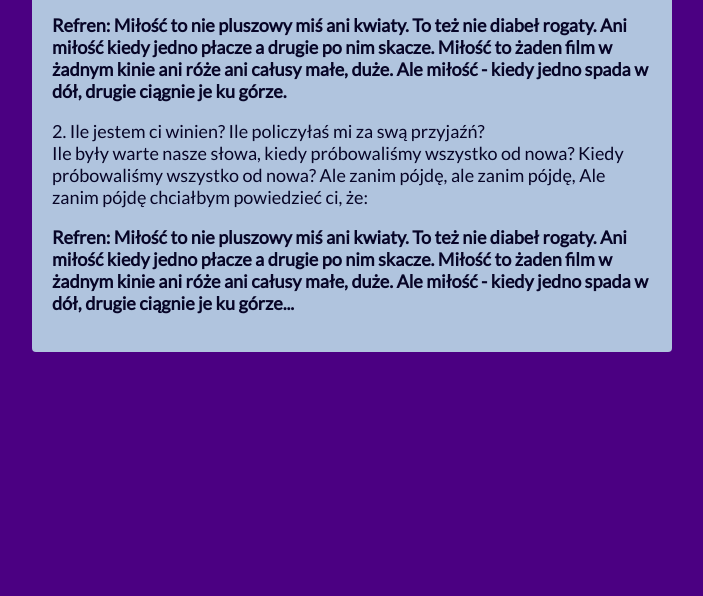
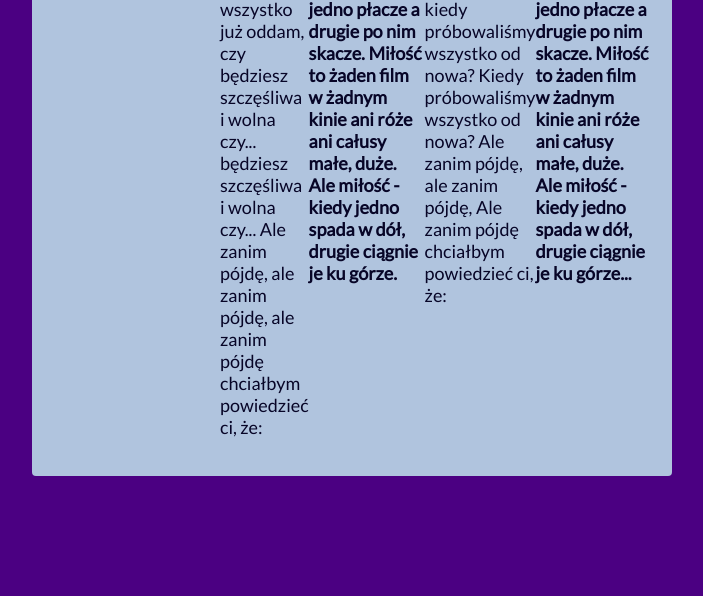
Before and after one commit to paulke43/learning-git-2, a website: page index.html in a window 1280 px wide. Shown: the part 204-800 px from the top of the page, without its empty margins (288-991 px from the left). Drawn offline with Linux system fonts and the light colour scheme.

Commit message:
task-5-finished

```diff
--- /dev/null
+++ b/komendy.txt
@@ -0,0 +1 @@
+node_modules/.bin/autoprefixer-cli -o main.prefixed.css style.css node_modules/.bin/nu-html-checker *.html
--- /dev/null
+++ b/main.prefixed.css
@@ -0,0 +1,33 @@
+@import url("https://fonts.googleapis.com/css?family=Lato");
+body {
+  background-color: indigo;
+  font-family: 'Lato', sans-serif; }
+
+.container {
+  background-color: lightsteelblue;
+  padding: 20px;
+  max-width: 600px;
+  margin: 0 auto;
+  margin-top: 10px;
+  border-radius: 4px;
+  display: -webkit-box;
+  display: -ms-flexbox;
+  display: flex; }
+
+h1 {
+  text-align: center;
+  text-transform: uppercase;
+  color: navy;
+  text-shadow: 2px 2px 2px #969696; }
+
+p {
+  font-size: 18px;
+  color: #070527; }
+
+.refren {
+  font-weight: bold; }
+
+.title {
+  font-weight: bold; }
+
+/*# sourceMappingURL=main.prefixed.css.map */
--- a/style.css
+++ b/style.css
@@ -9,7 +9,8 @@ body {
   max-width: 600px;
   margin: 0 auto;
   margin-top: 10px;
-  border-radius: 4px; }
+  border-radius: 4px;
+  display: flex; }
 
 h1 {
   text-align: center;
```
Also changed, not shown: package.json (added, +19 -0 lines), 3 other files.
